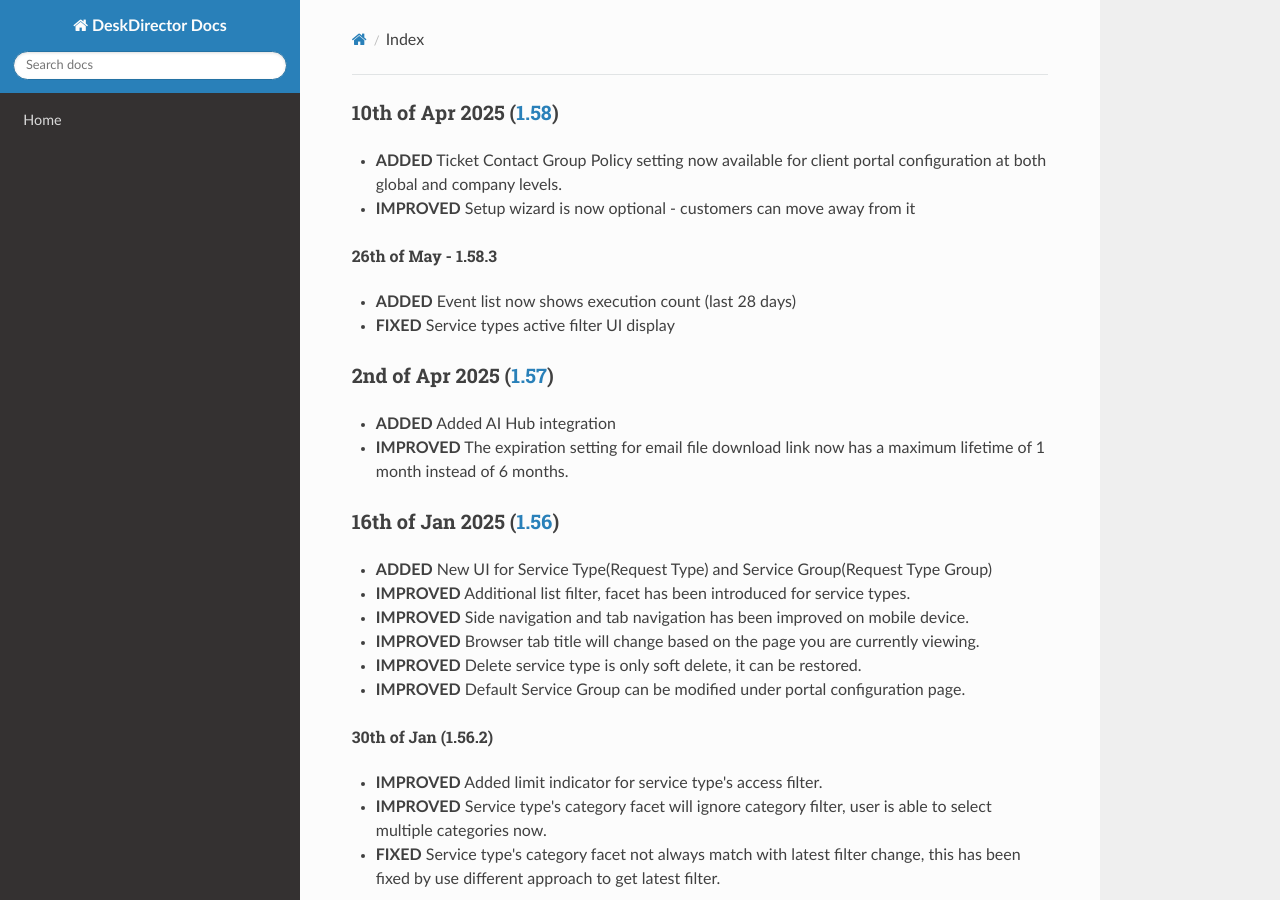
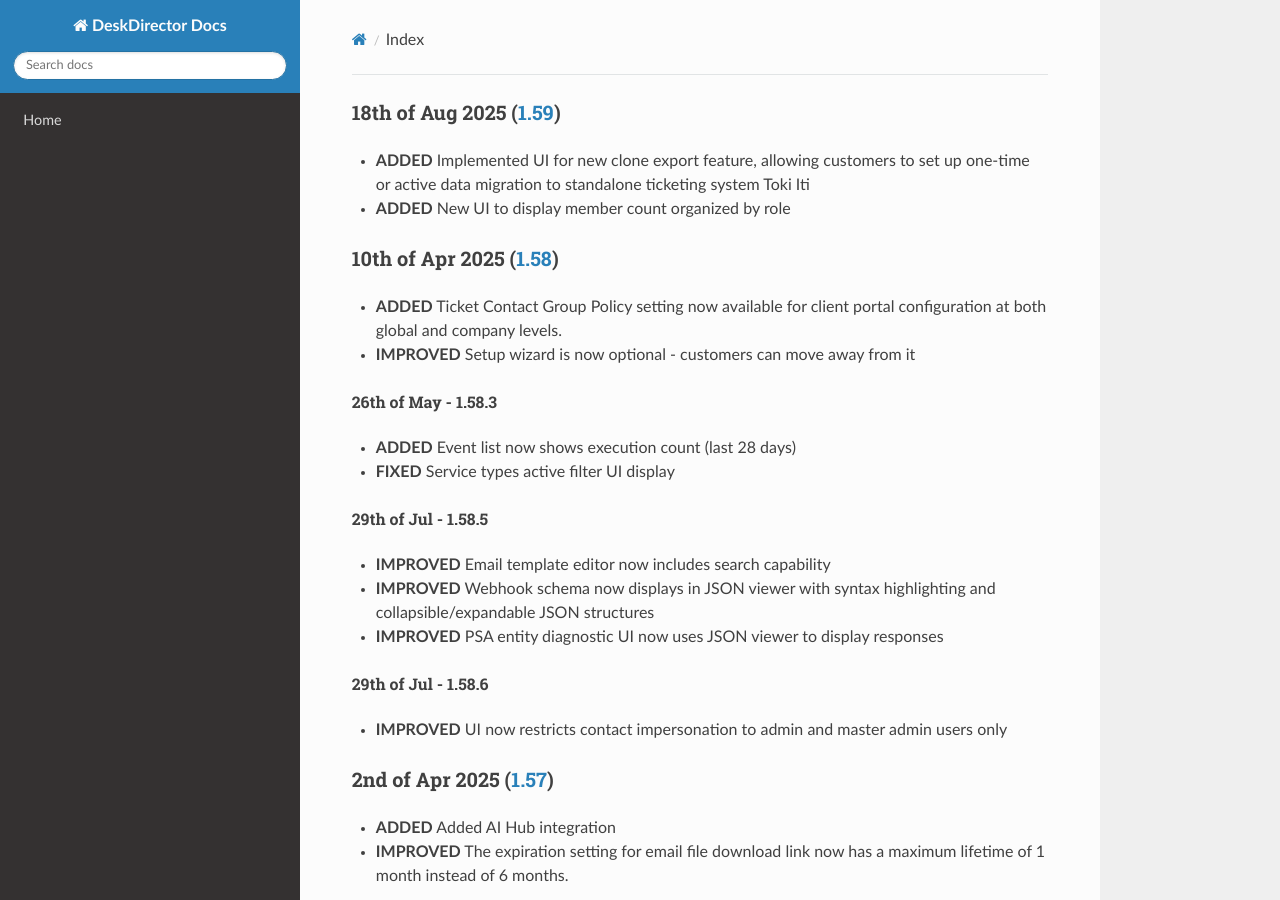
Before and after one commit to DeskDirector/docs, an MkDocs documentation site: the page built from docs/_release/admin/README.md, in a window 1280 px wide and 900 px high. Built offline with MkDocs 1.6.1, drawn with Linux system fonts in a browser that asks for light colours; nearby versions of some CDN libraries; old or Windows-style settings are respelled for this version of MkDocs.

Commit message:
Update PSA admin README.md

```diff
--- a/docs/_release/admin/README.md
+++ b/docs/_release/admin/README.md
@@ -1,3 +1,7 @@
+### 18th of Aug 2025 ([1.59](v1.59.1))
+- **ADDED** Implemented UI for new clone export feature, allowing customers to set up one-time or active data migration to standalone ticketing system Toki Iti
+- **ADDED** New UI to display member count organized by role
+
 ### 10th of Apr 2025 ([1.58](v1.58.1))
 - **ADDED** Ticket Contact Group Policy setting now available for client portal configuration at both global and company levels.
 - **IMPROVED** Setup wizard is now optional - customers can move away from it
@@ -5,6 +9,16 @@
 ###### 26th of May - 1.58.3
 - **ADDED** Event list now shows execution count (last 28 days)
 - **FIXED** Service types active filter UI display
+
+###### 29th of Jul - 1.58.5
+
+- **IMPROVED** Email template editor now includes search capability
+- **IMPROVED** Webhook schema now displays in JSON viewer with syntax highlighting and collapsible/expandable JSON structures
+- **IMPROVED** PSA entity diagnostic UI now uses JSON viewer to display responses
+
+###### 29th of Jul - 1.58.6
+
+- **IMPROVED** UI now restricts contact impersonation to admin and master admin users only
 
 ### 2nd of Apr 2025 ([1.57](v1.57.1))
 - **ADDED** Added AI Hub integration
```
